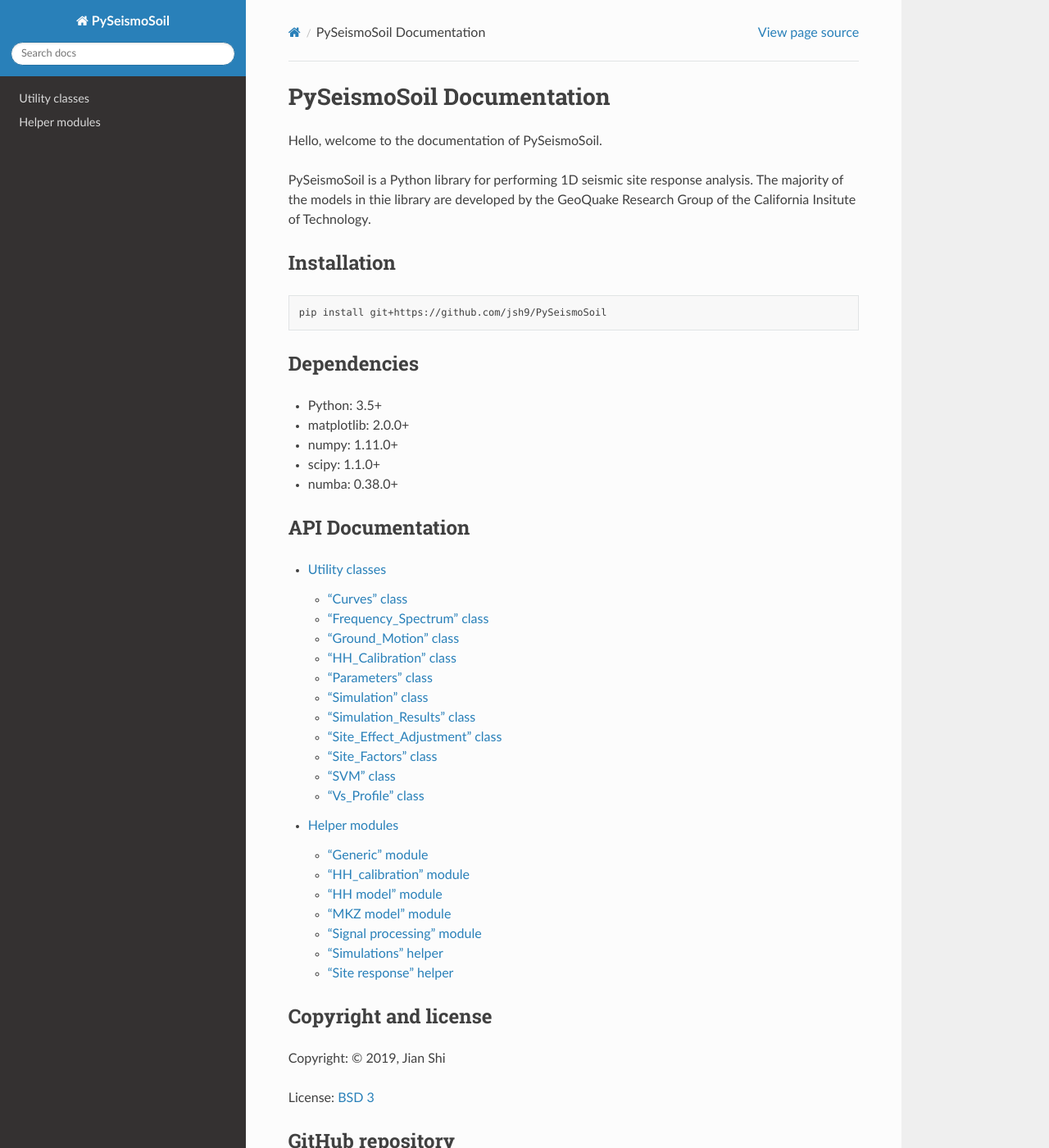
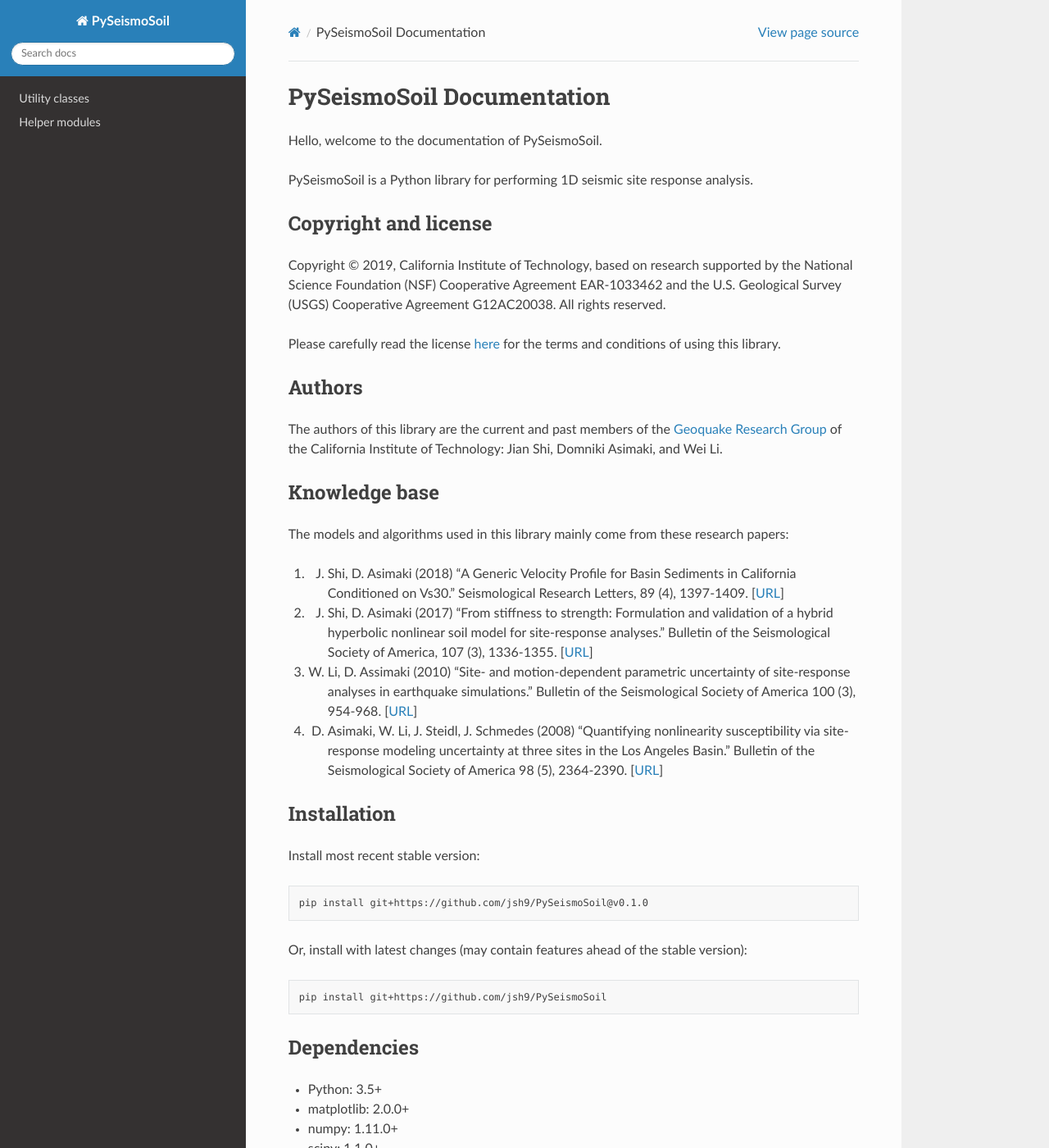
Before and after one commit to Caltech-geoquake/PySeismoSoil, a Sphinx documentation site: the page built from doc/source/index.rst, in a window 1280 px wide and 1400 px high. Shown: the whole window at 82% size. Built offline with Sphinx 7.4.7 and the Read the Docs theme 2.0.0, drawn with Linux system fonts in a browser that asks for light colours; pages that are not in the unit, such as notebooks, are missing from menus; some of the changed text lies outside the part shown.

```diff
--- a/doc/source/index.rst
+++ b/doc/source/index.rst
@@ -8,11 +8,45 @@ PySeismoSoil Documentation
 
 Hello, welcome to the documentation of PySeismoSoil.
 
-PySeismoSoil is a Python library for performing 1D seismic site response analysis. The majority of the models in thie library are developed by the GeoQuake Research Group of the California Insitute of Technology.
+PySeismoSoil is a Python library for performing 1D seismic site response analysis.
 
+
+Copyright and license
+---------------------
+
+Copyright |copy| 2019, California Institute of Technology, based on research supported by the National Science Foundation (NSF) Cooperative Agreement EAR-1033462 and the U.S. Geological Survey (USGS) Cooperative Agreement G12AC20038. All rights reserved.
+
+Please carefully read the license `here <https://github.com/jsh9/PySeismoSoil/blob/master/LICENSE>`_ for the terms and conditions of using this library.
+
+Authors
+-------
+
+The authors of this library are the current and past members of the `Geoquake Research Group <http://asimaki.caltech.edu/>`_ of the California Institute of Technology: Jian Shi, Domniki Asimaki, and Wei Li.
+
+
+Knowledge base
+--------------
+
+The models and algorithms used in this library mainly come from these research papers:
+
+1. J. Shi, D. Asimaki (2018) "A Generic Velocity Profile for Basin Sediments in California Conditioned on Vs30." Seismological Research Letters, 89 (4), 1397-1409. [`URL <http://resolver.caltech.edu/CaltechAUTHORS:20180523-153705346>`_]
+
+2. J. Shi, D. Asimaki (2017) "From stiffness to strength: Formulation and validation of a hybrid hyperbolic nonlinear soil model for site-response analyses." Bulletin of the Seismological Society of America, 107 (3), 1336-1355. [`URL <http://resolver.caltech.edu/CaltechAUTHORS:20170404-150827374>`_]
+
+3. W. Li, D. Assimaki (2010) "Site- and motion-dependent parametric uncertainty of site-response analyses in earthquake simulations." Bulletin of the Seismological Society of America 100 (3), 954-968. [`URL <http://resolver.caltech.edu/CaltechAUTHORS:20140904-160952252>`_]
+
+4. D. Asimaki, W. Li, J. Steidl, J. Schmedes (2008) "Quantifying nonlinearity susceptibility via site-response modeling uncertainty at three sites in the Los Angeles Basin." Bulletin of the Seismological Society of America 98 (5), 2364-2390. [`URL <http://resolver.caltech.edu/CaltechAUTHORS:20140828-163417572>`_]
 
 Installation
 ------------
+
+Install most recent stable version:
+
+.. code-block:: bash
+
+    pip install git+https://github.com/jsh9/PySeismoSoil@v0.1.0
+
+Or, install with latest changes (may contain features ahead of the stable version):
 
 .. code-block:: bash
 
@@ -38,20 +72,13 @@ API Documentation
    modules
 
 
-Copyright and license
----------------------
-
-Copyright: |copy| 2019, Jian Shi
-
-License: `BSD 3 <https://github.com/jsh9/PySeismoSoil/blob/master/LICENSE>`_
-
-
-GitHub repository
------------------
+Source codes
+------------
 
 https://github.com/jsh9/PySeismoSoil
 
-Bug reports and/or suggestions are welcome!
+To report bugs and submit suggestions, please use the `"Issues" section <https://github.com/jsh9/PySeismoSoil/issues>`_ of the GitHub repository.
+
 
 
 Indices and tables
```
Also changed, not shown: README.md (+66 -1 lines).
